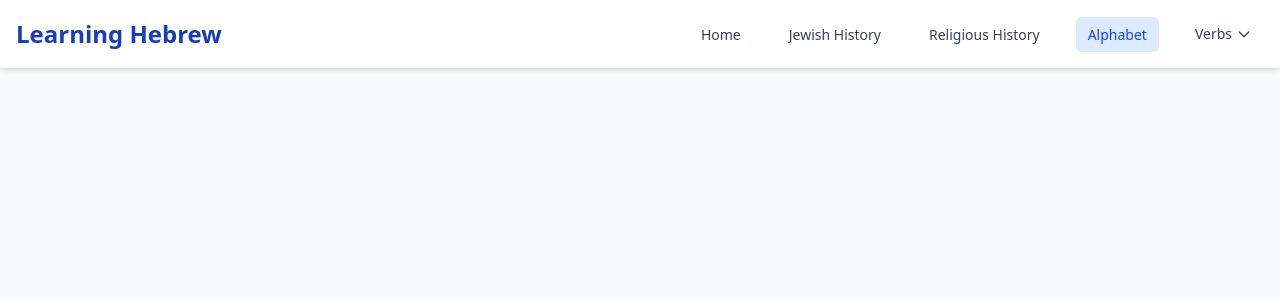
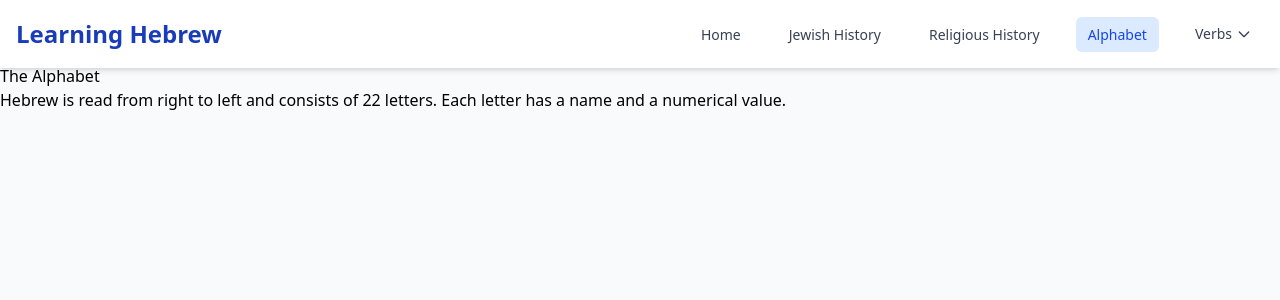
Before and after one commit to WilliamGiammona/learning-hebrew, a Next.js app: page /alphabet in a window 1280 px wide. Shown: the top 300 px of the page. Built offline with nearby package versions, Linux system fonts and the light colour scheme.

Commit message:
beginning the Alphabet

```diff
--- a/app/alphabet/page.tsx
+++ b/app/alphabet/page.tsx
@@ -3,10 +3,17 @@
 const Alphabet = () => {
   return (
     <>
-      <section id="#Formal-Letters"></section>
+      <section id="#Formal-Letters">
+        <h1>The Alphabet</h1>
+        <p>
+          Hebrew is read from right to left and consists of 22 letters. Each
+          letter has a name and a numerical value.
+        </p>
+      </section>
       <section id="#Vowels"></section>
       <section id="#Cursive"></section>
-      <section id="Ancient-Hebrew"></section>
+      <section id="#Numbers"></section>
+      <section id="#Ancient-Hebrew"></section>
     </>
   );
 };
```
